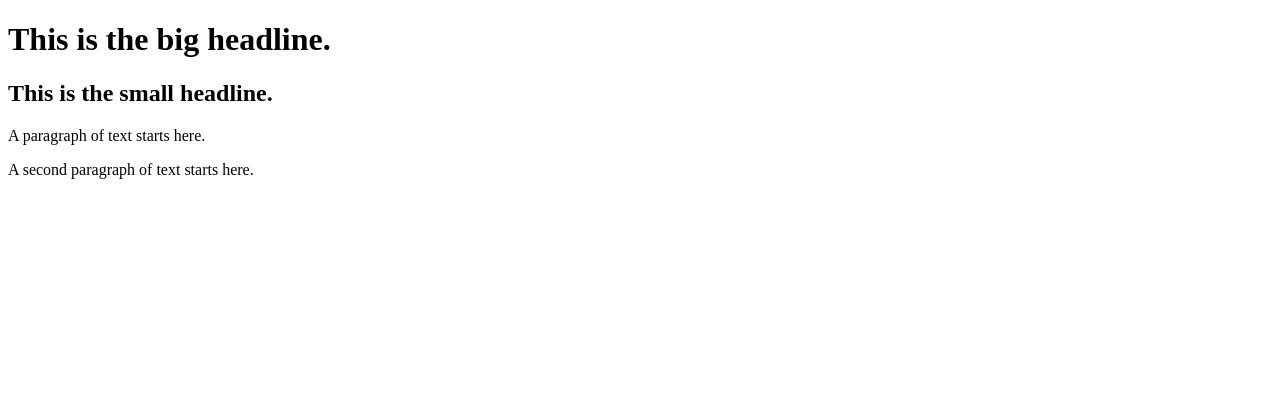
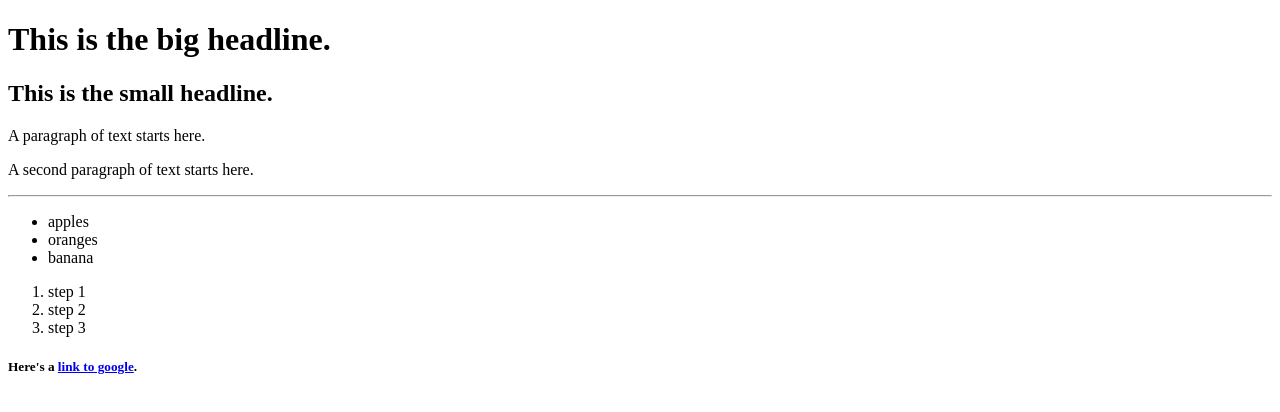
Before and after one commit to chaisej/web-class, a plain HTML site: page index.html in a window 1280 px wide. Drawn offline with Linux system fonts and the light colour scheme.

Commit message:
Add files via upload

```diff
--- a/index.html
+++ b/index.html
@@ -9,5 +9,17 @@
         <p>A paragraph of text starts here.</p>
         <p>A second paragraph of text starts here.</p>
 
+        <hr>
+        <ul>
+            <li>apples</li>
+            <li>oranges</li>
+            <li> banana</li>
+        </ul>
+        <ol>
+            <li>step 1</li>
+            <li>step 2</li>
+            <li>step 3</li>
+        </ol>
+        <h5>Here's a <a href="https://google.com">link to google</a>.</h5>
     </body>
 </html>
```
